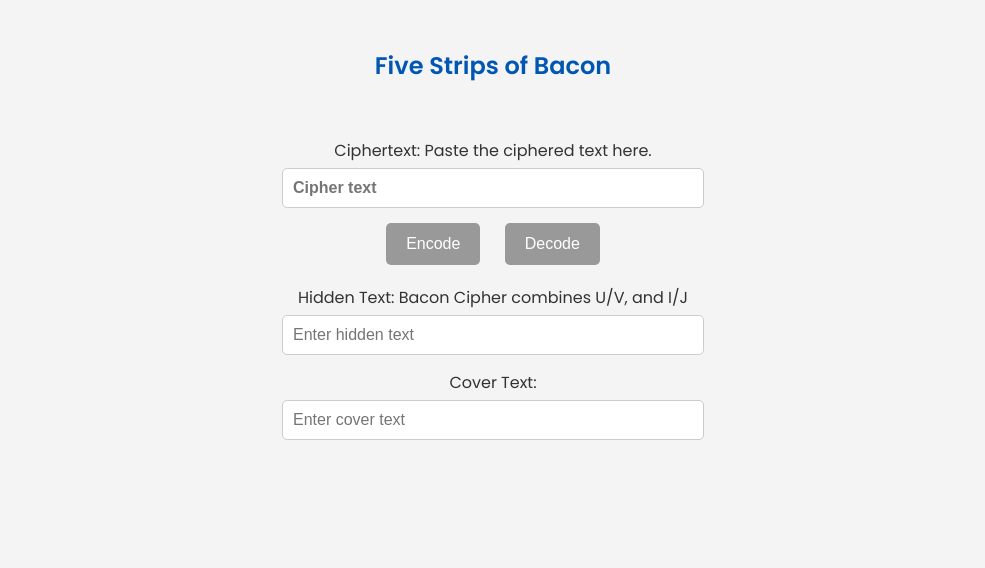
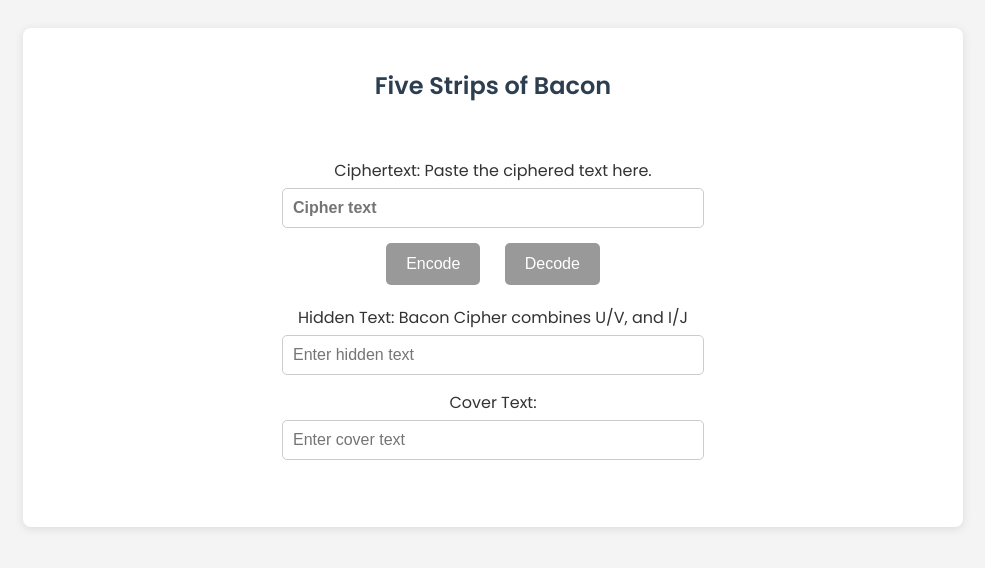
Before and after one commit to Odyhibit/five_strips_of_bacon, a plain HTML site: page index.html in a window 1280 px wide. Shown: the whole page, without its empty margins (147-1132 px from the left). Drawn offline with Linux system fonts and the light colour scheme.

Commit message:
update layout

```diff
--- a/index.html
+++ b/index.html
@@ -6,6 +6,7 @@
     <title>Bacon Cipher Encoder/Decoder</title>
 </head>
 <body>
+    <div class="container">
         <h2>Five Strips of Bacon</h2>
         <br>
         <label for="results">Ciphertext: Paste the ciphered text here.</label>
@@ -22,5 +23,6 @@
         <br>
         <link rel="stylesheet" href="styles.css">
         <script src="five_strips_of_bacon.js"></script>
+    </div>
 </body>
 </html>
--- a/styles.css
+++ b/styles.css
@@ -9,8 +9,17 @@ body {
     padding: 20px;
 }
 
+.container {
+    max-width: 900px;
+    margin: 0 auto;
+    background-color: white;
+    padding: 20px;
+    border-radius: 8px;
+    box-shadow: 0 2px 10px rgba(0,0,0,0.1);
+}
+
 h2 {
-    color: #0056b3;
+    color: #2c3e50;
     font-weight: 600;
 }
 
@@ -31,7 +40,7 @@ input {
 }
 
 button {
-    background-color: #0056b3;
+    background-color: #2c3e50;
     color: white;
     border: none;
     padding: 12px 20px;
@@ -48,7 +57,7 @@ button:disabled {
 }
 
 button:hover:not(:disabled) {
-    background-color: #004099;
+    background-color: #1a252f;;
 }
 
 #message {
```
Lines whose indentation alone changed are shown as unchanged.
